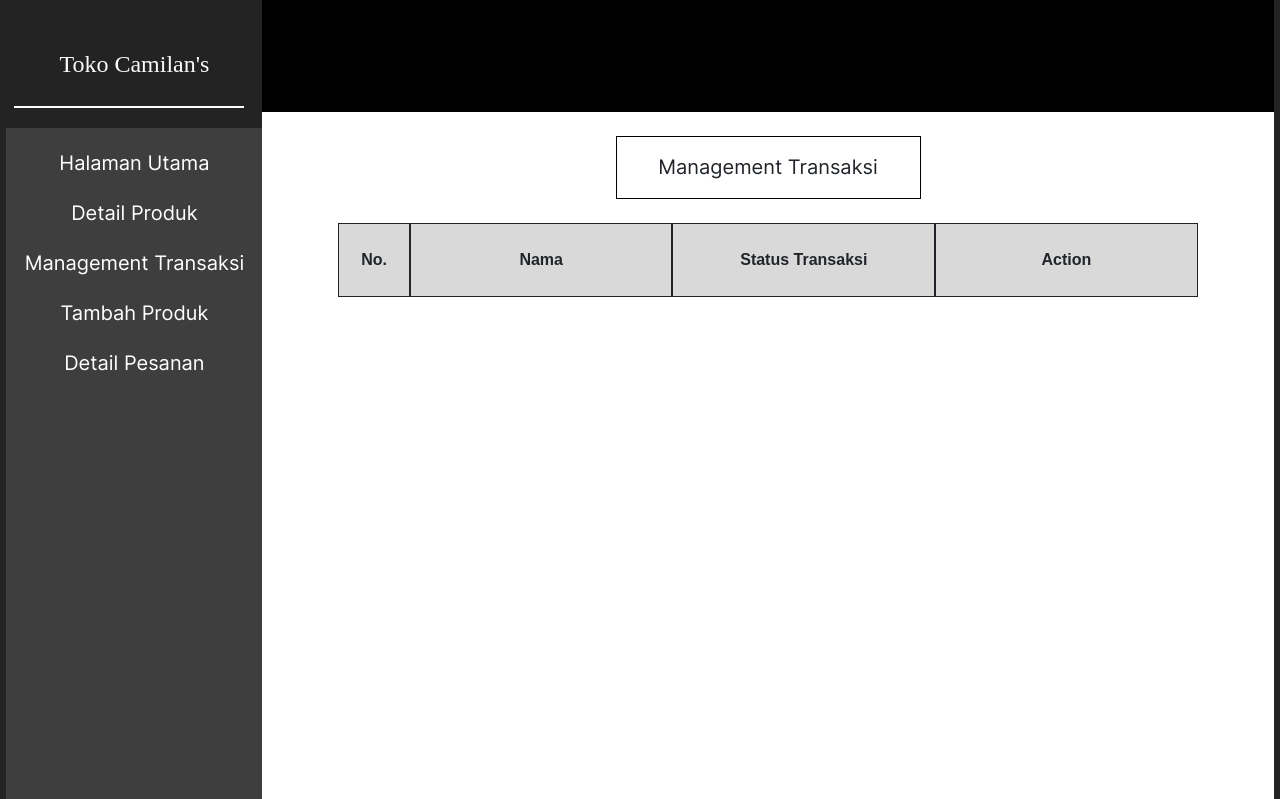
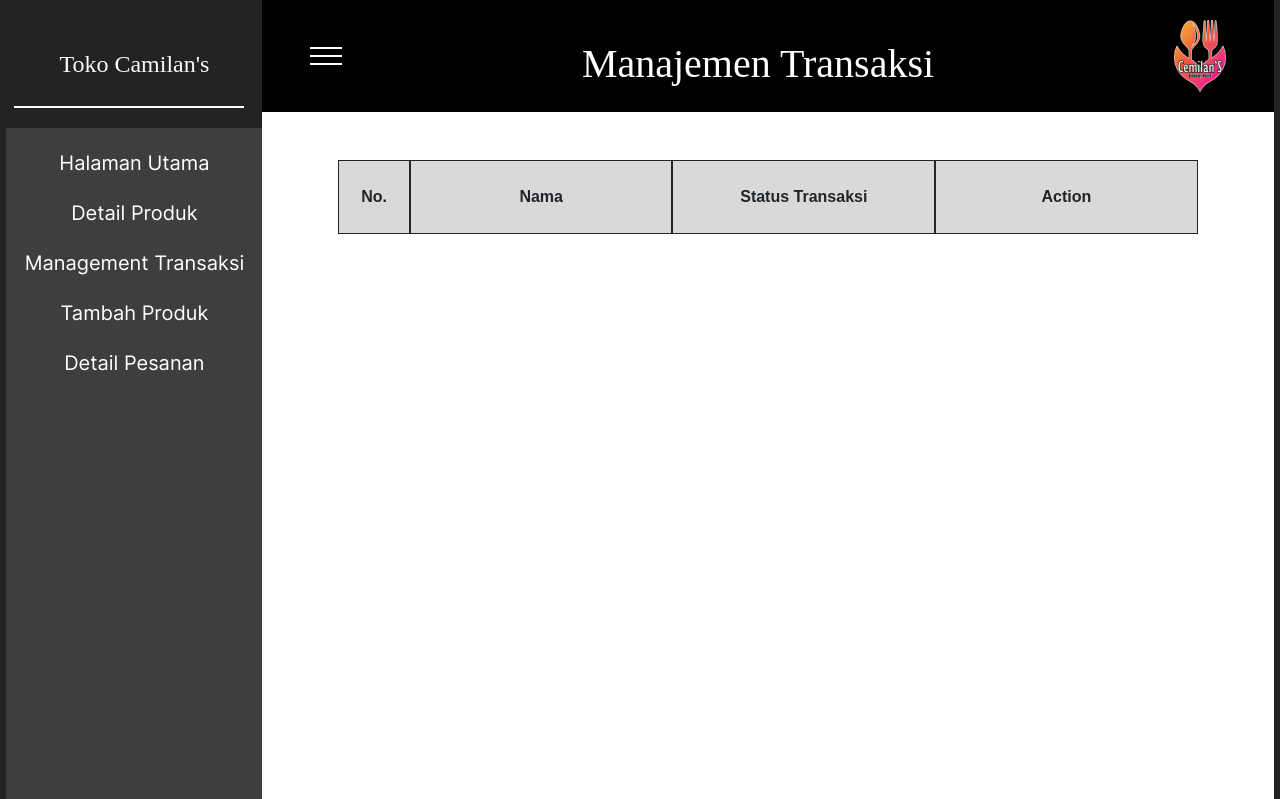
Before and after one commit to Adyanullah/Camilan, a PHP site: page /Camilan/admin/index.php in a window 1280 px wide. Shown: the top 799 px of the page. Run offline with PHP 8.4, Linux system fonts and the light colour scheme; data comes from the database, SQL or seed files in the repository; data that the repository does not hold is empty.

Commit message:
pelengkapan

```diff
--- a/rpl/admin/index.php
+++ b/rpl/admin/index.php
@@ -23,9 +23,9 @@ $pesanan = getDataAllJoinLimit('pesanan', 'customer', 'ID_CUSTOMER', $start, $pe
 <?php include("../templates/header-admin.php") ?>
 
 
-<div class="my-4" style="width: 305px; height: 63px; background: rgba(217, 217, 217, 0); border: 1px black solid;">
+<!-- <div class="my-4" style="width: 305px; height: 63px; background: rgba(217, 217, 217, 0); border: 1px black solid;">
     <div style="padding-top:5%; width: 100%; text-align: center; font-size: 20px; font-family: Inter; font-weight: 400; word-wrap: break-word">Management Transaksi</div>
-</div>
+</div> -->
 <?php $table_color = "#D9D9D9;" ?>
 <div class="row" style="width: 85%;">
     <div class="border border-dark py-4 fw-bold col-sm-1 text-center" style="background-color: <?= $table_color; ?>;">No.</div>
--- a/rpl/autentikasi/loginauth.php
+++ b/rpl/autentikasi/loginauth.php
@@ -10,7 +10,7 @@ $gagal = true; // Kondisi gagal
 
 $data = getDataAll('customer');
 foreach ($data as $userdata) {
-    if ($_POST['email'] == $userdata['EMAIL'] && $_POST['password'] == $userdata['PASSWORD']) {
+    if ($_POST['username'] == $userdata['USERNAME'] && $_POST['password'] == $userdata['PASSWORD']) {
         $_SESSION['user'] = $userdata;
         $gagal = false; // Login berhasil
         break; // Keluar dari loop jika login berhasil
--- a/rpl/login.php
+++ b/rpl/login.php
@@ -27,9 +27,13 @@ include("templates/navbar.php")
                         </div>
                         <form action="<?= BASEURL . 'autentikasi/loginauth.php' ?>" method="post">
                             <div class="row gy-3 gy-md-4 overflow-hidden">
-                                <div class="col-12">
+                                <!-- <div class="col-12">
                                     <label for="email" class="form-label">Email <span class="text-danger">*</span></label>
                                     <input type="email" class="form-control" name="email" id="email" placeholder="name@example.com" required>
+                                </div>                                 -->
+                                <div class="col-12">
+                                    <label for="username" class="form-label">Email <span class="text-danger">*</span></label>
+                                    <input type="text" class="form-control" name="username" placeholder="your username" required>
                                 </div>
                                 <div class="col-12">
                                     <label for="password" class="form-label">Password <span class="text-danger">*</span></label>
--- a/rpl/templates/header-admin.php
+++ b/rpl/templates/header-admin.php
@@ -27,5 +27,15 @@
         </div>
     </div>
     <div class="layar-admin bg-white" style="width: 79vw; height:100vh;">
-        <div class="navbar-admin" style="background-color: #000; height: 14%; width:100%;"></div>
-        <div class="content-menu" style="height: 86%; width:100%; display:flex; flex-direction:column; align-items:center;">
+        <div class="navbar-admin d-flex align-items-center justify-content-between px-5" style="background-color: #000; height: 14%; width:100%;">
+            <div style="width: 32px; height: 18px; position: relative">
+                <div style="width: 32px; height: 2px; left: 0px; top: 16px; position: absolute; background: white"></div>
+                <div style="width: 32px; height: 2px; left: 0px; top: 0px; position: absolute; background: white"></div>
+                <div style="width: 32px; height: 2px; left: 0px; top: 8px; position: absolute; background: white"></div>
+            </div>
+            <div style="width: 414px; height: 44px; text-align: center; color: white; font-size: 40px; font-family: Kaushan Script; font-weight: 400; word-wrap: break-word">Manajemen Transaksi</div>
+            <div style="width: 52px; height: 72px; position: relative">
+                <img style="width: 52px; height: 72px; left: 0px; top: 0px; position: absolute" src="<?= BASEURL . 'gambar/Logo.png' ?>" />
+            </div>
+        </div>
+        <div class="content-menu pt-5" style="height: 86%; width:100%; display:flex; flex-direction:column; align-items:center;">
```
Also changed, not shown: Use Case.png, rpl/gambar/Logo.png (added), 1 other file.
